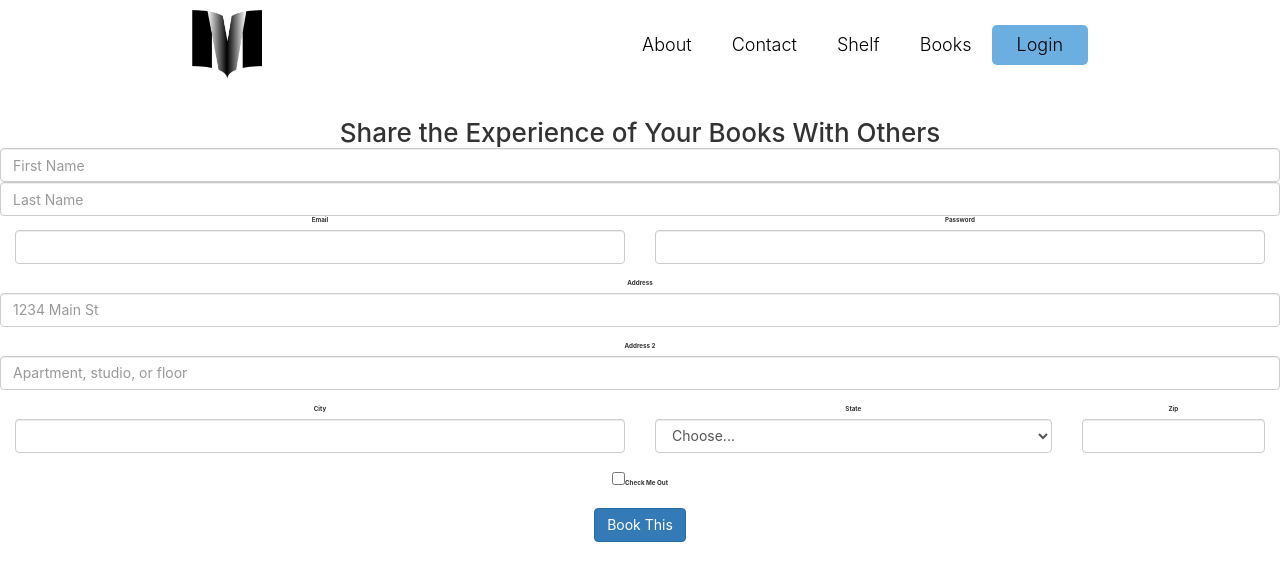
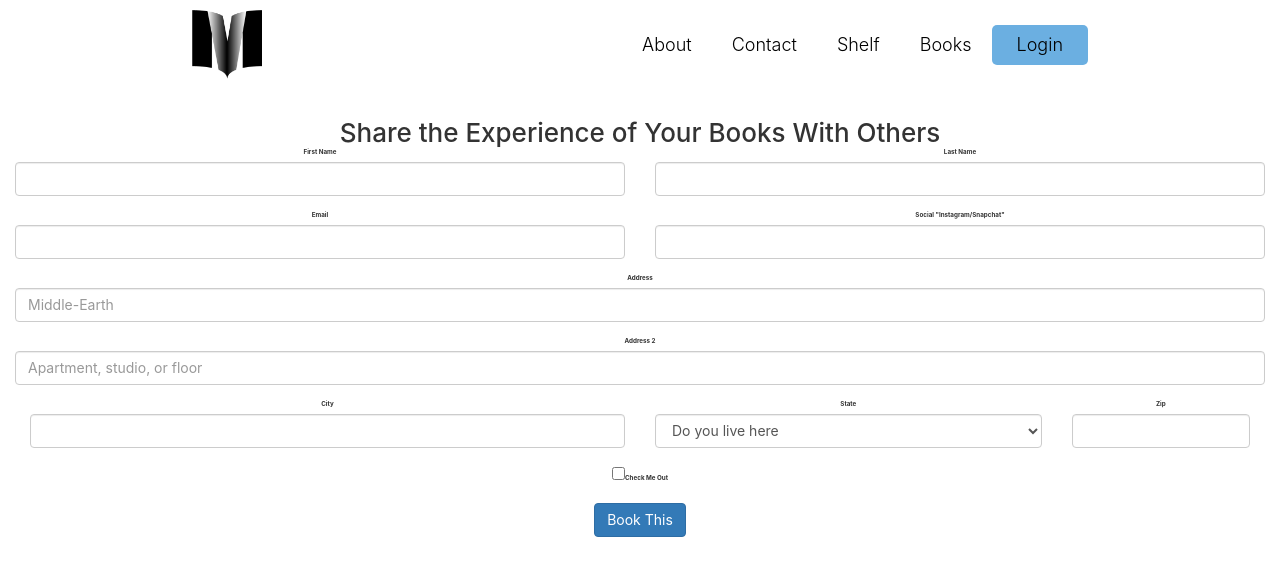
Before and after one commit to Neighborhood-Library/FrontEnd, a React (Create React App) app: page /contact in a window 1280 px wide. Shown: the top 580 px of the page. Built offline with nearby package versions, Linux system fonts and the light colour scheme.

Commit message:
completed the contact page

```diff
--- a/src/pages/Contact.js
+++ b/src/pages/Contact.js
@@ -3,31 +3,34 @@ import React from 'react';
 const Contact = () => {
   return (
     <form>
+      <div clas="container-fluid">
         <div class="form-row">
-        <div class="col">
-          <input type="text" class="form-control" placeholder="First Name"></input>
+        <div class="form-group col-md-6">
+            <label for="inputFirst">First Name</label>
+            <input type="text" class="form-control" id="inputFirst"></input>
           </div>
-        <div class="col">
-          <input type="text" class="form-control" placeholder="Last Name"></input>
+          <div class="form-group col-md-6">
+            <label for="inputLast">Last Name</label>
+            <input type="text" class="form-control" id="inputLast"></input>
           </div>
           <div class="form-group col-md-6">
             <label for="inputEmail4">Email</label>
             <input type="email" class="form-control" id="inputEmail4"></input>
           </div>
           <div class="form-group col-md-6">
-          <label for="inputPassword4">Password</label>
-          <input type="password" class="form-control" id="inputPassword4"></input>
+            <label for="inputSocial">Social "Instagram/Snapchat"</label>
+            <input type="text" class="form-control" id="inputSocial"></input>
           </div>
         </div>
-        <div class="form-group">
+          <div class="form-group col-md-12">
             <label for="inputAddress">Address</label>
-          <input type="text" class="form-control" id="inputAddress" placeholder="1234 Main St"></input>
+            <input type="text" class="form-control" id="inputAddress" placeholder="Middle-Earth "></input>
           </div>
-        <div class="form-group">
+          <div class="form-group col-md-12">
             <label for="inputAddress2">Address 2</label>
             <input type="text" class="form-control" id="inputAddress2" placeholder="Apartment, studio, or floor"></input>
           </div>
-        <div class="form-row">
+          <div class="form-row col-md-12">
             <div class="form-group col-md-6">
               <label for="inputCity">City</label>
               <input type="text" class="form-control" id="inputCity"></input>
@@ -35,8 +38,58 @@ const Contact = () => {
           <div class="form-group col-md-4">
             <label for="inputState">State</label>
             <select id="inputState" class="form-control">
-            <option selected>Choose...</option>
-            <option>...</option>
+              <option selected>Do you live here</option>
+              <option value="AL">Alabama</option>
+              <option value="AK">Alaska</option>
+              <option value="AZ">Arizona</option>
+              <option value="AR">Arkansas</option>
+              <option value="CA">California</option>
+              <option value="CO">Colorado</option>
+              <option value="CT">Connecticut</option>
+              <option value="DE">Delaware</option>
+              <option value="DC">District Of Columbia</option>
+              <option value="FL">Florida</option>
+              <option value="GA">Georgia</option>
+              <option value="HI">Hawaii</option>
+              <option value="ID">Idaho</option>
+              <option value="IL">Illinois</option>
+              <option value="IN">Indiana</option>
+              <option value="IA">Iowa</option>
+              <option value="KS">Kansas</option>
+              <option value="KY">Kentucky</option>
+              <option value="LA">Louisiana</option>
+              <option value="ME">Maine</option>
+              <option value="MD">Maryland</option>
+              <option value="MA">Massachusetts</option>
+              <option value="MI">Michigan</option>
+              <option value="MN">Minnesota</option>
+              <option value="MS">Mississippi</option>
+              <option value="MO">Missouri</option>
+              <option value="MT">Montana</option>
+              <option value="NE">Nebraska</option>
+              <option value="NV">Nevada</option>
+              <option value="NH">New Hampshire</option>
+              <option value="NJ">New Jersey</option>
+              <option value="NM">New Mexico</option>
+              <option value="NY">New York</option>
+              <option value="NC">North Carolina</option>
+              <option value="ND">North Dakota</option>
+              <option value="OH">Ohio</option>
+              <option value="OK">Oklahoma</option>
+              <option value="OR">Oregon</option>
+              <option value="PA">Pennsylvania</option>
+              <option value="RI">Rhode Island</option>
+              <option value="SC">South Carolina</option>
+              <option value="SD">South Dakota</option>
+              <option value="TN">Tennessee</option>
+              <option value="TX">Texas</option>
+              <option value="UT">Utah</option>
+              <option value="VT">Vermont</option>
+              <option value="VA">Virginia</option>
+              <option value="WA">Washington</option>
+              <option value="WV">West Virginia</option>
+              <option value="WI">Wisconsin</option>
+              <option value="WY">Wyoming</option>
             </select>
           </div>
           <div class="form-group col-md-2">
@@ -51,7 +104,9 @@ const Contact = () => {
           </label>
           </div>
         </div>
-    <button type="submit" class="btn btn-primary">Book This</button>
+      <button type="submit" class="btn btn-primary">Book This
+      </button>
+    </div>
     </form>
   )
 }
```
Also changed, not shown: src/scss/contact.scss (line endings or trailing spaces). Lines whose indentation alone changed are shown as unchanged.
